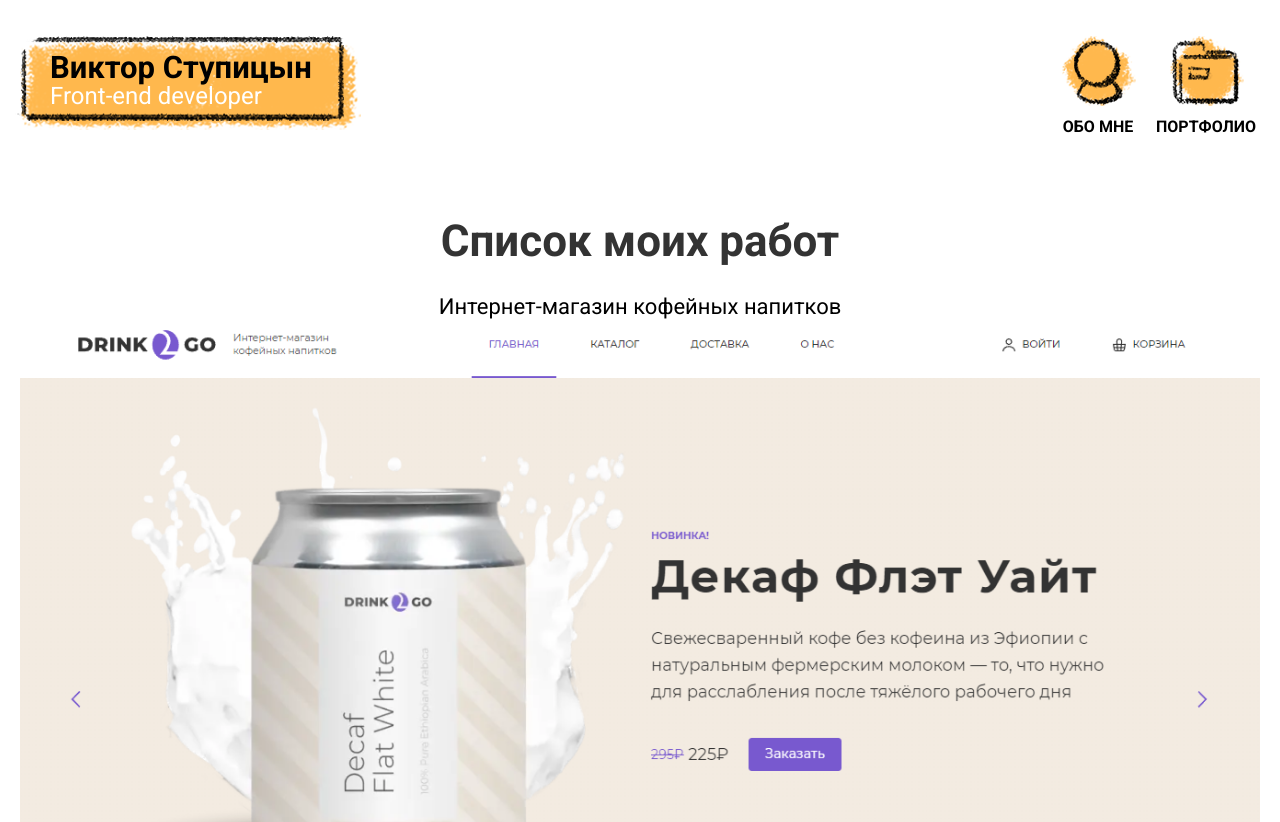
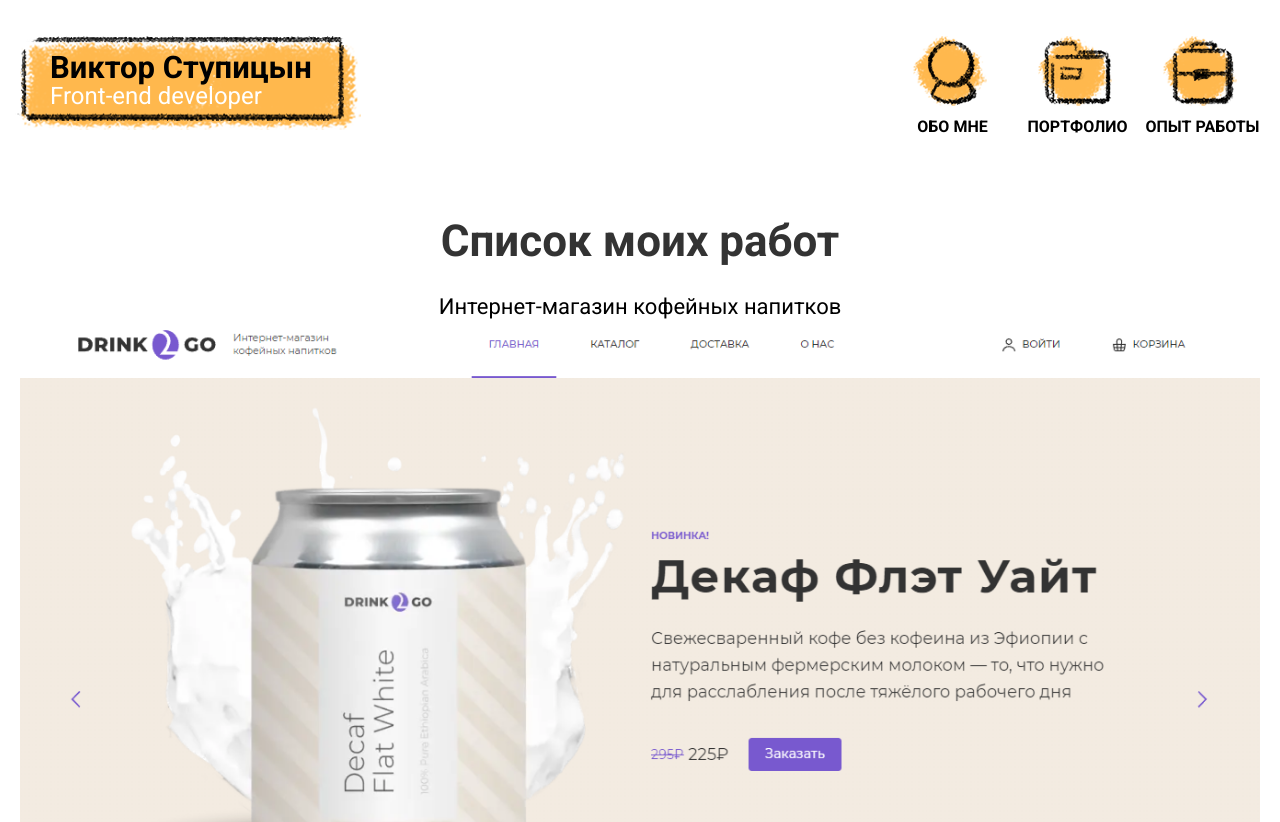
Before and after one commit to macgvai/macgvai.github.io, a React (Create React App) app: page /#/portfolio in a window 1280 px wide. Shown: the top 822 px of the page. Built offline with nearby package versions, Linux system fonts and the light colour scheme.

Commit message:
добавил страницу "опыт работы"

```diff
--- a/src/components/app/App.jsx
+++ b/src/components/app/App.jsx
@@ -4,6 +4,7 @@ import Header from "../layout/header/header";
 import Footer from "../layout/footer/footer";
 import About from "../pages/about/about";
 import Portfolio from "../pages/portfolio/portfolio";
+import Experience from "../pages/experience/experience";
 import { GlobalStyle } from "./styles";
 
 function App({ portfolioData }) {
@@ -18,6 +19,7 @@ function App({ portfolioData }) {
             path="/portfolio"
             element={<Portfolio portfolioData={portfolioData} />}
           ></Route>
+          <Route path="/experience" element={<Experience />}></Route>
         </Routes>
         <Footer />
       </Router>
--- /dev/null
+++ b/src/components/pages/experience/experience.jsx
@@ -0,0 +1,8 @@
+import React from "react";
+import { ExperienceStyled } from "./styles";
+
+function Experience() {
+  return <ExperienceStyled>experience</ExperienceStyled>;
+}
+
+export default Experience;
--- /dev/null
+++ b/src/components/pages/experience/styles.js
@@ -0,0 +1,4 @@
+import styled from "styled-components";
+import { Section } from "./../../styled/index";
+
+export const ExperienceStyled = styled(Section)``;
--- a/src/components/ui/nav/nav.jsx
+++ b/src/components/ui/nav/nav.jsx
@@ -2,6 +2,7 @@ import React from "react";
 import {
   MenuItemLink,
   MenuItemLinkPortfolio,
+  MenuItemLinkExperience,
   MenuItemText,
   MenuItemList,
   MenuItemItem,
@@ -20,6 +21,11 @@ function MainNav() {
           <MenuItemText>Портфолио</MenuItemText>
         </MenuItemLinkPortfolio>
       </MenuItemItem>
+      <MenuItemItem>
+        <MenuItemLinkExperience to="/experience">
+          <MenuItemText>Опыт работы</MenuItemText>
+        </MenuItemLinkExperience>
+      </MenuItemItem>
     </MenuItemList>
   );
 }
--- a/src/components/ui/nav/styles.js
+++ b/src/components/ui/nav/styles.js
@@ -3,6 +3,7 @@ import { Link } from "react-router-dom";
 import MenuItemBg from "../../../assets/MenuItemBg.png";
 import MenuItemAbout from "../../../assets/MenuItemAbout.png";
 import MenuItemPortfolio from "../../../assets/MenuItemPortfolio.png";
+import MenuItemExperience from "../../../assets/MenuItemExperience.png";
 import { Ul, Li } from "../../styled/index";
 import { NavAnimation } from "../animations/animations";
 
@@ -10,14 +11,18 @@ export const MenuItemList = styled(Ul)`
   display: flex;
 `;
 
-export const MenuItemItem = styled(Li)``;
+export const MenuItemItem = styled(Li)`
+  margin-right: 10px;
+  &:last-child {
+    margin-right: 0;
+`;
 
 export const MenuItemLink = styled(Link)`
   display: flex;
   justify-content: center;
   padding-top: 83px;
   position: relative;
-  width: 108px;
+  width: 115px;
   background: url(${MenuItemAbout}) center 10px no-repeat;
   &:before {
     background: url(${MenuItemBg});
@@ -36,6 +41,10 @@ export const MenuItemLink = styled(Link)`
 
 export const MenuItemLinkPortfolio = styled(MenuItemLink)`
   background: url(${MenuItemPortfolio}) center 10px no-repeat;
+`;
+
+export const MenuItemLinkExperience = styled(MenuItemLink)`
+  background: url(${MenuItemExperience}) center 10px no-repeat;
 `;
 
 export const MenuItemText = styled.span`
--- a/src/components/ui/portfolioItem/portfolioItem.jsx
+++ b/src/components/ui/portfolioItem/portfolioItem.jsx
@@ -1,5 +1,5 @@
 import React from "react";
-import { PortfolioItemLi, PortfolioLink } from "./styles";
+import { PortfolioItemLi, PortfolioLink, Title } from "./styles";
 
 const PortfolioItem = ({ link, title, id, image = "drink2goPrev.png" }) => {
   console.log({ image });
@@ -8,7 +8,7 @@ const PortfolioItem = ({ link, title, id, image = "drink2goPrev.png" }) => {
   return (
     <PortfolioItemLi key={id}>
       <PortfolioLink href={link} target="_blank" rel="noreferrer">
-        {title}
+        <Title>{title}</Title>
         <img src={require(`../../../assets/${image}`)} alt={title} />
       </PortfolioLink>
     </PortfolioItemLi>
--- a/src/components/ui/portfolioItem/styles.js
+++ b/src/components/ui/portfolioItem/styles.js
@@ -10,3 +10,7 @@ export const PortfolioItemLi = styled.li`
 export const PortfolioLink = styled.a`
   color: ${(props) => props.theme.fontColorBlack};
 `;
+
+export const Title = styled.span`
+  display: block;
+`;
```
Also changed, not shown: src/assets/MenuItemExperience.png (added).
